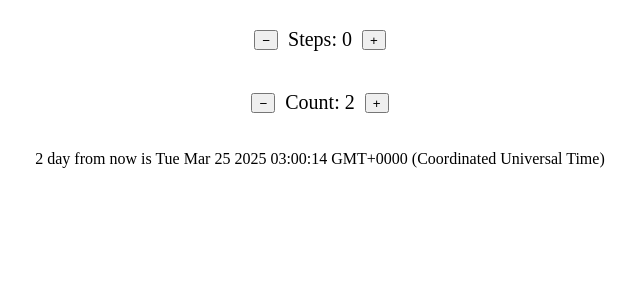
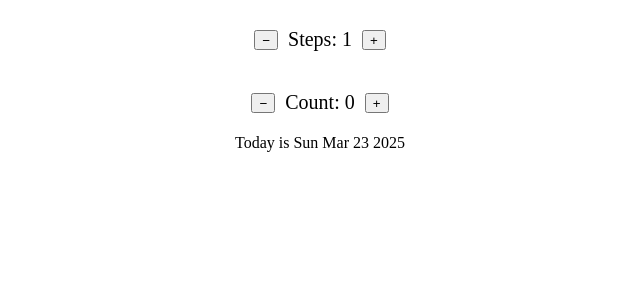
Before and after one commit to SudipSinghKhati/date-counter, a React (Create React App) app: page / in a window 1280 px wide. Shown: the top 300 px of the page, without its empty margins (320-960 px from the left). Built offline with nearby package versions, Linux system fonts and the light colour scheme.

Commit message:
changes on JSX

```diff
--- a/src/DateCount.js
+++ b/src/DateCount.js
@@ -2,15 +2,11 @@ import { useState } from "react";
 import "./DateCount.css";
 
 function DateCounter() {
-  const [steps, setSteps] = useState(0);
-  const [count, setCount] = useState(2);
-  let currentDate = new Date();
-  let newDate = addDays(currentDate, count);
-  function addDays(date, days) {
-    let result = new Date(date);
-    result.setDate(result.getDate() + days);
-    return result;
-  }
+  const [steps, setSteps] = useState(1);
+  const [count, setCount] = useState(0);
+  let date = new Date();
+  date.setDate(date.getDate() + count);
+
   function addSteps() {
     setSteps((s) => s + 1);
   }
@@ -45,12 +41,15 @@ function DateCounter() {
           &#43;
         </button>
       </div>
-      <div>
-        <p className="pragraph">
-          {count >= -1
-            ? `${count} day from now is ${newDate}`
-            : `${count} day ago was ${newDate}`}
-        </p>
+      <div className="pragraph">
+        <span>
+          {count === 0
+            ? "Today is "
+            : count > 0
+            ? `${count} day from today is`
+            : `${count} day ago was `}
+        </span>
+        <span>{date.toDateString()}</span>
       </div>
     </div>
   );
```
